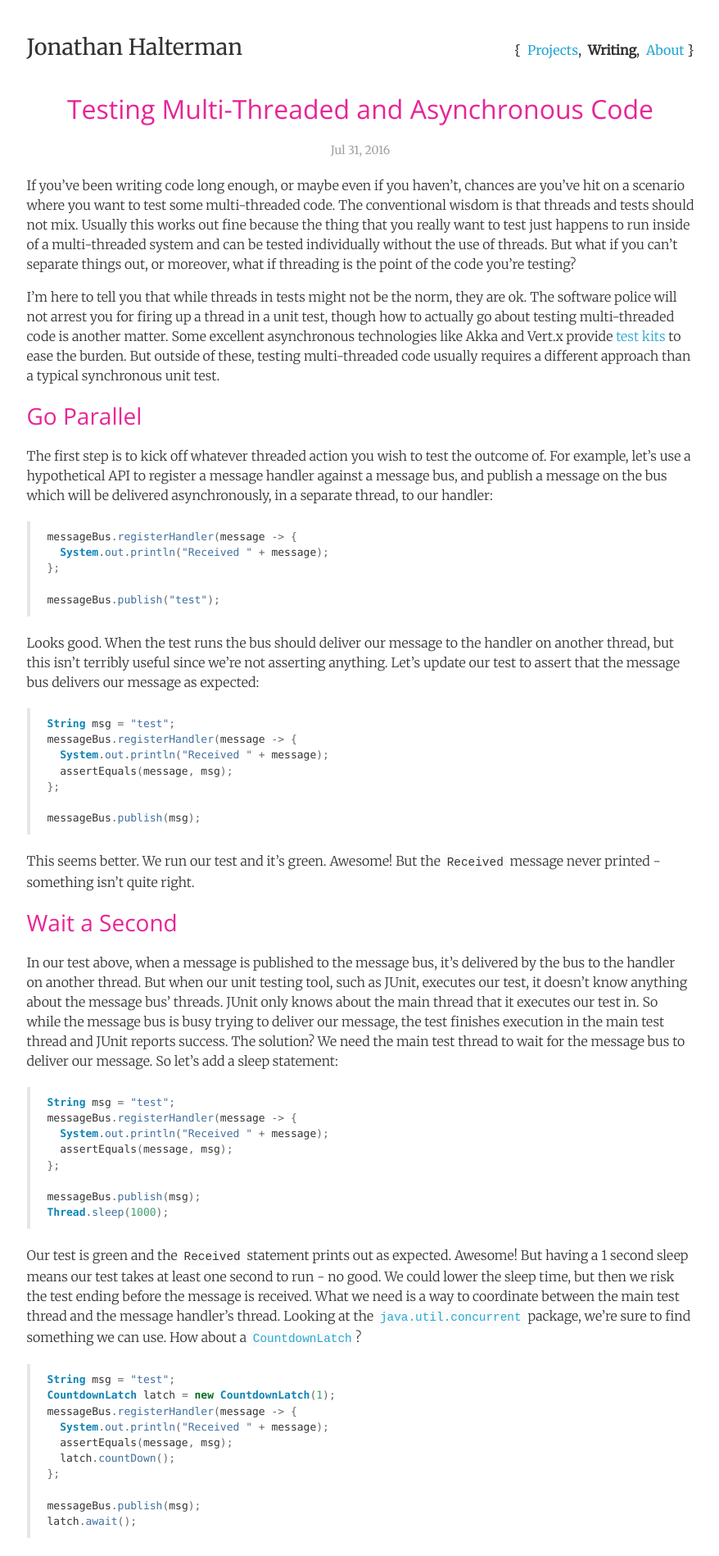
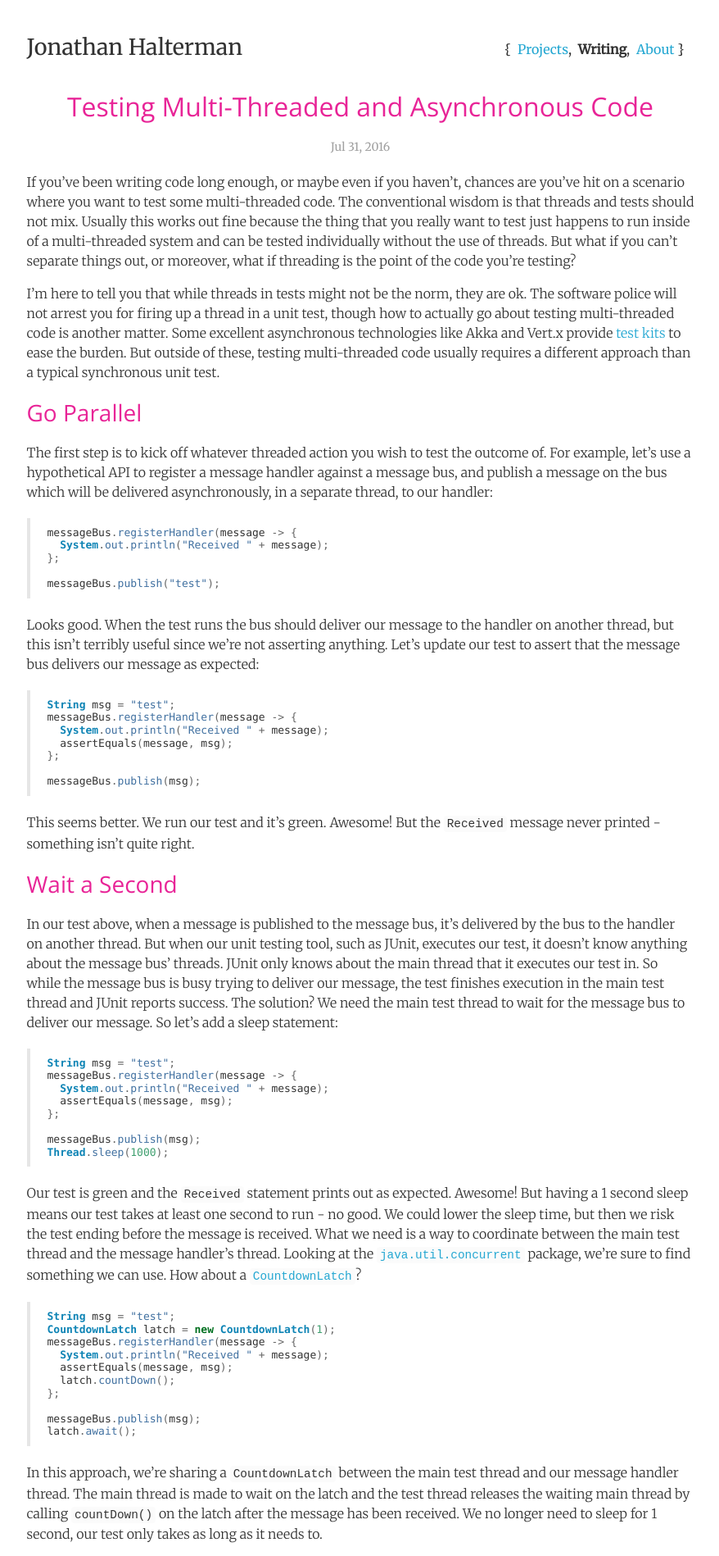
Before and after one commit to jhalterman/jhalterman.github.io, a Jekyll site: the page built from _posts/2016-07-31-multi-threaded-testing.md, in a window 1280 px wide. Shown: the top 1898 px of the page at 82% size, without its empty margins (200-1078 px from the left). Built offline with Jekyll 4.4.1, drawn with Linux system fonts in a browser that asks for light colours; comment, search, counter and statistics services are not loaded.

Commit message:
Mobile friendly

```diff
--- a/assets/css/style.scss
+++ b/assets/css/style.scss
@@ -119,7 +119,6 @@
 pre {
     border-left: 4px solid #e6e6e6;
     padding-top: 10px;
-    padding-bottom: 10px;
     padding-left: 21px;
     margin-top: 20px;
     margin-bottom: 20px;
@@ -128,8 +127,10 @@
     code {
         font-family: $code-font-family;
         font-size: 13px;
-        min-height: 250px;
         margin-bottom: 0px;
+        padding-bottom: 10px;
+        display: block;
+        overflow-x: auto;
     }
 }
 
@@ -171,11 +172,12 @@
         }
     }
     .site-nav {
-        margin-top: 4px;
+        margin-top: 3px;
+        margin-right: 12px;
         font-family: $serif-font-family;
         line-height: 75px;
-        display: inline-block;
         float: right;
+
         > a {
             margin-left: .25rem;
             &:hover {
@@ -192,20 +194,12 @@
     }
 }
 
-@media screen and (max-width: 815px) {
-    .site-header {
-        .site-title,
-        .site-nav {
-            text-align: center;
-        }
-    }
-}
-
 .table {
     display: table;
 
     .row {
         display: table-row;
+
         .left, .right, .middle {
             display: table-cell;
         }
@@ -221,6 +215,34 @@
     }
     .description {
         font-family: $sans-font-family;
+    }
+}
+
+@media screen and (max-width: 700px) {
+    .site-header {
+        text-align: center;
+
+        .site-nav {
+            float: none;
+            line-height: 1em;
+            margin-right: 0px;
+            margin-bottom: 35px;
+        }
+    }
+
+    .row.project {
+        font-size: 19px;
+        line-height: 1.3em;
+        margin-bottom: 12px;
+        display: block;
+
+        .left, .right, .middle {
+            display: block;
+        }
+    }
+
+    pre {
+        padding-left: 13px;
     }
 }
 
@@ -248,6 +270,7 @@
     .post-header {
         text-align: center;
         margin: 0px;
+        line-height: 1.4em;
     }
     .post-meta {
         margin-top: 16px;
```
